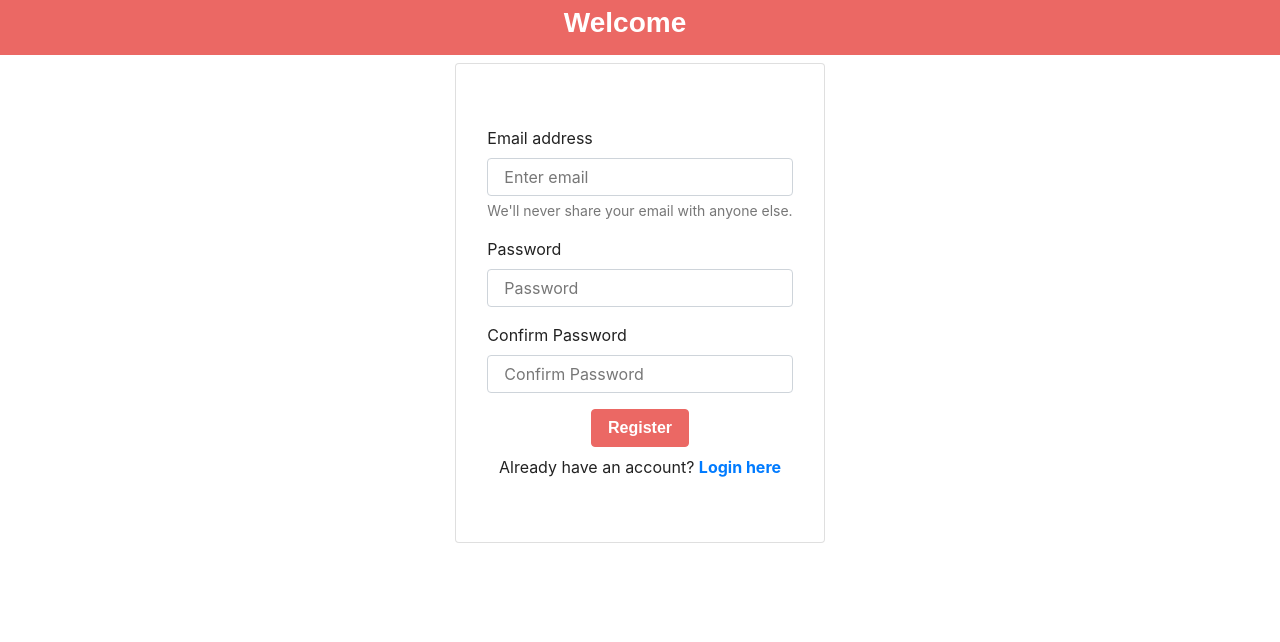
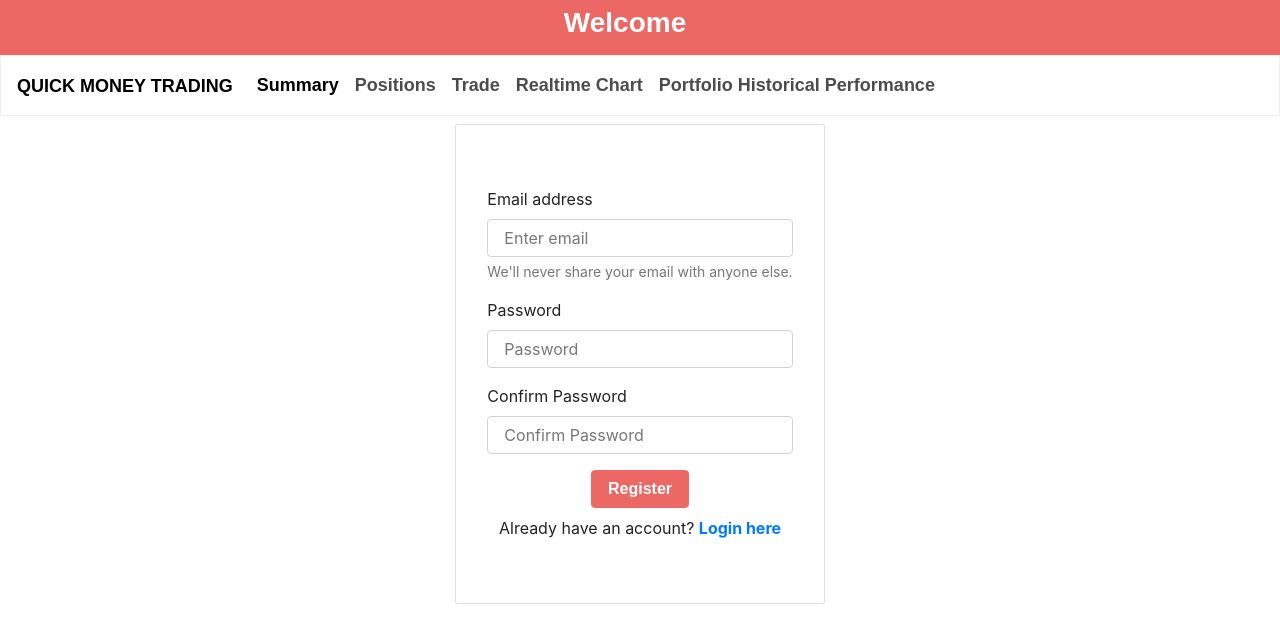
Before and after one commit to TheeLucyfer/Group-Project-3, a React (Create React App) app in the folder my-app/client/: page / in a window 1280 px wide. Shown: the top 642 px of the page. Built offline with nearby package versions, Linux system fonts and the light colour scheme; no server answers; a web font is replaced by a local one.

Commit message:
Add Navbar

```diff
--- a/my-app/client/src/App.js
+++ b/my-app/client/src/App.js
@@ -5,7 +5,7 @@
 // import NoMatch from "./pages/NoMatch";
 // import Login from "./pages/Login"
 // import RegistrationForm from "./components/RegistrationForm/RegistrationForm"
-//import Nav from "./components/Nav";
+import Navbar from "./components/Navbar";
 
 import React, {useState} from 'react';
 import './App.css';
@@ -29,6 +29,7 @@ function App() {
       <Router>
       <div className="App">
         <Header title={title}/>
+        <Navbar />
           <div className="container d-flex align-items-center flex-column">
             <Switch>
               <Route path="/" exact={true}>
--- /dev/null
+++ b/my-app/client/src/components/Navbar/index.js
@@ -0,0 +1,64 @@
+import React from "react";
+import { Link } from "react-router-dom";
+import "./style.css";
+
+// Depending on the current path, this component sets the "active" class on the appropriate navigation link item
+function Navbar() {
+  return (
+    <nav className="navbar navbar-expand-lg navbar-light bg-light">
+      <Link className="navbar-brand" to="/">
+        Quick Money Trading
+      </Link>
+      <div>
+        <ul className="navbar-nav">
+          <li className="nav-item">
+            <Link
+              to="/"
+              className={
+                window.location.pathname === "/" || window.location.pathname === "/summary"
+                  ? "nav-link active"
+                  : "nav-link"
+              }
+            >
+              Summary
+            </Link>
+          </li>
+          <li className="nav-item">
+            <Link
+              to="/positions"
+              className={window.location.pathname === "/positions" ? "nav-link active" : "nav-link"}
+            >
+              Positions
+            </Link>
+          </li>
+          <li className="nav-item">
+            <Link
+              to="/trade"
+              className={window.location.pathname === "/trade" ? "nav-link active" : "nav-link"}
+            >
+              Trade
+            </Link>
+          </li>
+          <li className="nav-item">
+            <Link
+              to="/realtimechart"
+              className={window.location.pathname === "/realtimechart" ? "nav-link active" : "nav-link"}
+            >
+              Realtime Chart
+            </Link>
+          </li>
+          <li className="nav-item">
+            <Link
+              to="/historyperformance"
+              className={window.location.pathname === "/historyperformance" ? "nav-link active" : "nav-link"}
+            >
+              Portfolio Historical Performance
+            </Link>
+          </li>
+        </ul>
+      </div>
+    </nav>
+  );
+}
+
+export default Navbar;
--- /dev/null
+++ b/my-app/client/src/components/Navbar/style.css
@@ -0,0 +1,3 @@
+nav.navbar.navbar-default {
+  margin-bottom: 0;
+}
```
Also changed, not shown: my-app/client/src/components/Nav/index.js (deleted, +0 -13 lines), my-app/client/src/components/Positions/Positions.js (added, +27 -0 lines), my-app/client/src/components/Positions/Positions.css (added).
